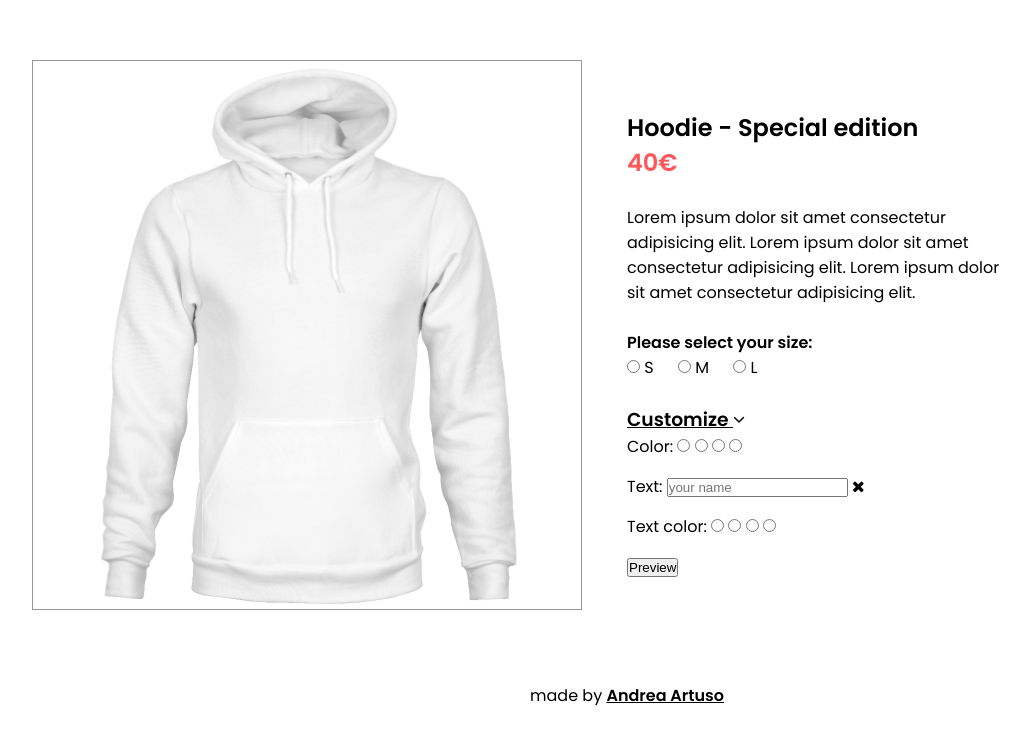
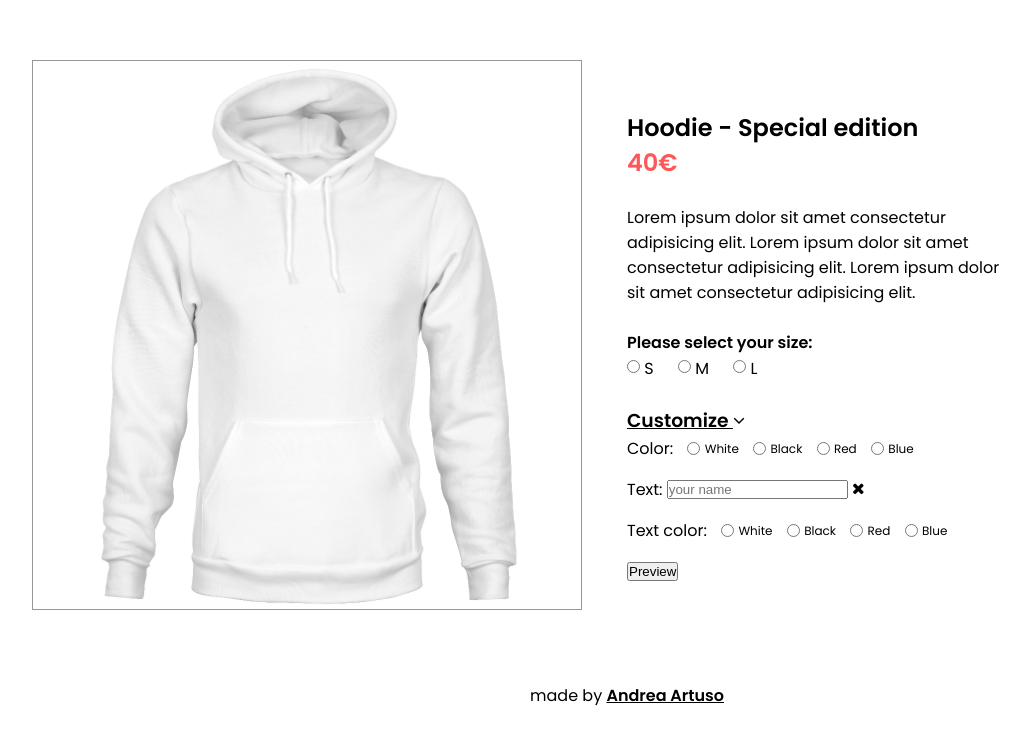
Before and after one commit to andrea-artuso/DailyChallenges, a plain HTML site: page productCustomizer/index.html in a window 1280 px wide. Shown: the part 68-800 px from the top of the page, without its empty margins (13-1043 px from the left). Drawn offline with Linux system fonts and the light colour scheme.

Commit message:
customize form styling

```diff
--- a/productCustomizer/index.html
+++ b/productCustomizer/index.html
@@ -43,12 +43,16 @@
                 <form id="f2">
                     <label>Color: </label>
                     <input type="radio" id="white" name="color" value="#fff">
+                    <label for="white" class="color-label">White</label>
 
                     <input type="radio" id="black" name="color" value="#000">
+                    <label for="black" class="color-label">Black</label>
 
                     <input type="radio" id="red" name="color" value="#ff0000">
+                    <label for="red" class="color-label">Red</label>
 
                     <input type="radio" id="blue" name="color" value="#0000ff">
+                    <label for="blue" class="color-label">Blue</label>
                 </form>
 
                 <form id="f3">
@@ -60,12 +64,16 @@
                 <form id="f4">
                     <label>Text color: </label>
                     <input type="radio" id="textWhite" name="text-color" value="#fff">
+                    <label for="textWhite" class="color-label">White</label>
 
                     <input type="radio" id="textBlack" name="text-color" value="#000">
+                    <label for="textBlack" class="color-label">Black</label>
 
                     <input type="radio" id="textRed" name="text-color" value="#ff0000">
+                    <label for="textRed" class="color-label">Red</label>
 
                     <input type="radio" id="textBlue" name="text-color" value="#0000ff">
+                    <label for="textBlue" class="color-label">Blue</label>
                 </form>
 
                 <button id="preview">Preview</button>
--- a/productCustomizer/style.css
+++ b/productCustomizer/style.css
@@ -60,8 +60,21 @@ body {
 #f2, #f3, #f4 {
     margin-bottom: 15px;
 }
-#white:after {
-    background-color: red;
+#f2 > input,label {
+    vertical-align: middle;
+}
+#f4 > input,label {
+    vertical-align: middle;
+}
+#f2 > label {
+    margin-right: 10px;
+}
+#f4 > label {
+    margin-right: 10px;
+}
+
+.color-label {
+    font-size: 12px;
 }
 
 
```
